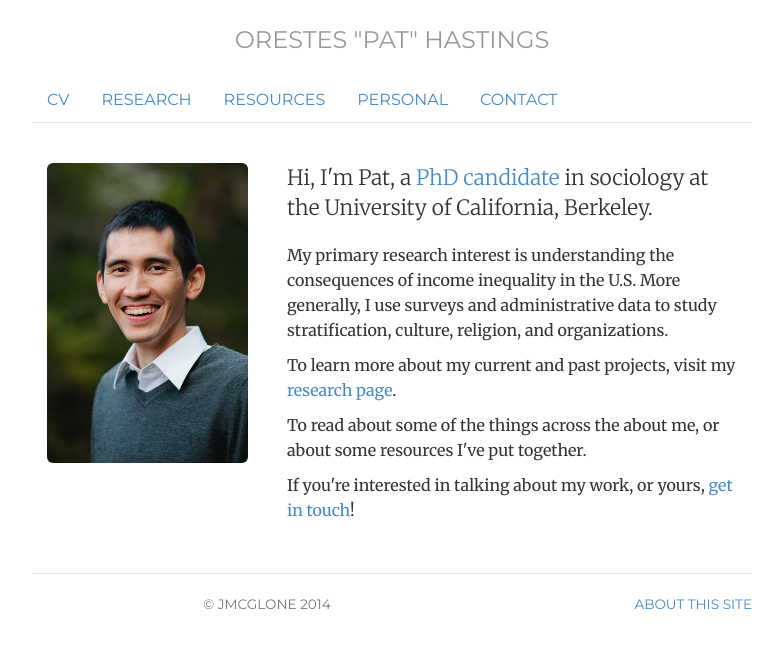
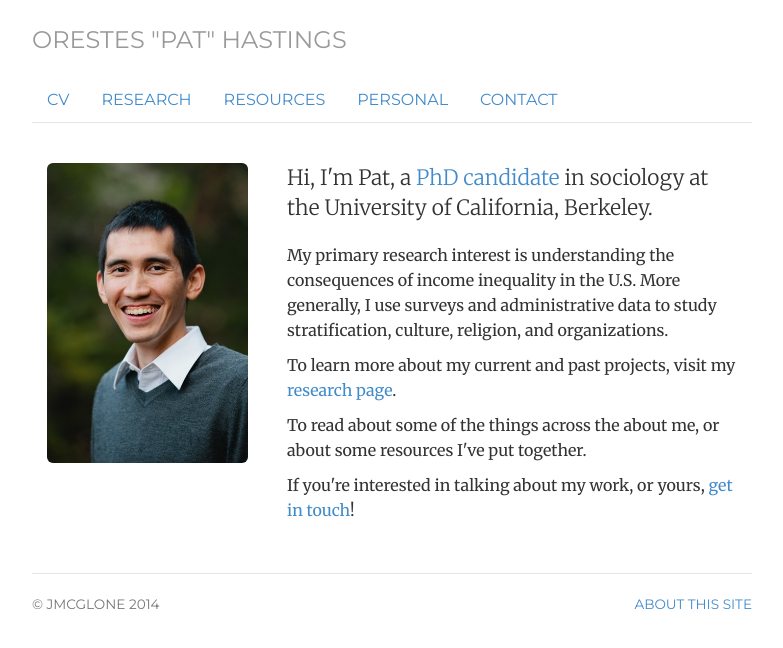
Before and after one commit to ophastings/ophastings.github.io, a Jekyll site: the page built from index.html, in a window 1280 px wide. Shown: the top 648 px of the page, without its empty margins (248-1031 px from the left). Built offline with Jekyll 4.4.1, drawn with Linux system fonts in a browser that asks for light colours.

Commit message:
Update style.css

```diff
--- a/css/style.css
+++ b/css/style.css
@@ -8,7 +8,7 @@
 blockquote p { font-size: 16px; line-height: 1.6em; }
 
 /* Masthead */
-.header, .footer, .header h3 {text-align: center; font-family: 'Montserrat', Helvetica, sans-serif; text-transform: uppercase; font-weight: normal; }
+.header, .footer, .header h3 {font-family: 'Montserrat', Helvetica, sans-serif; text-transform: uppercase; font-weight: normal; }
 
 /* Navigation */
 h3.text-muted a {text-decoration: none; color: #999999; }
```
